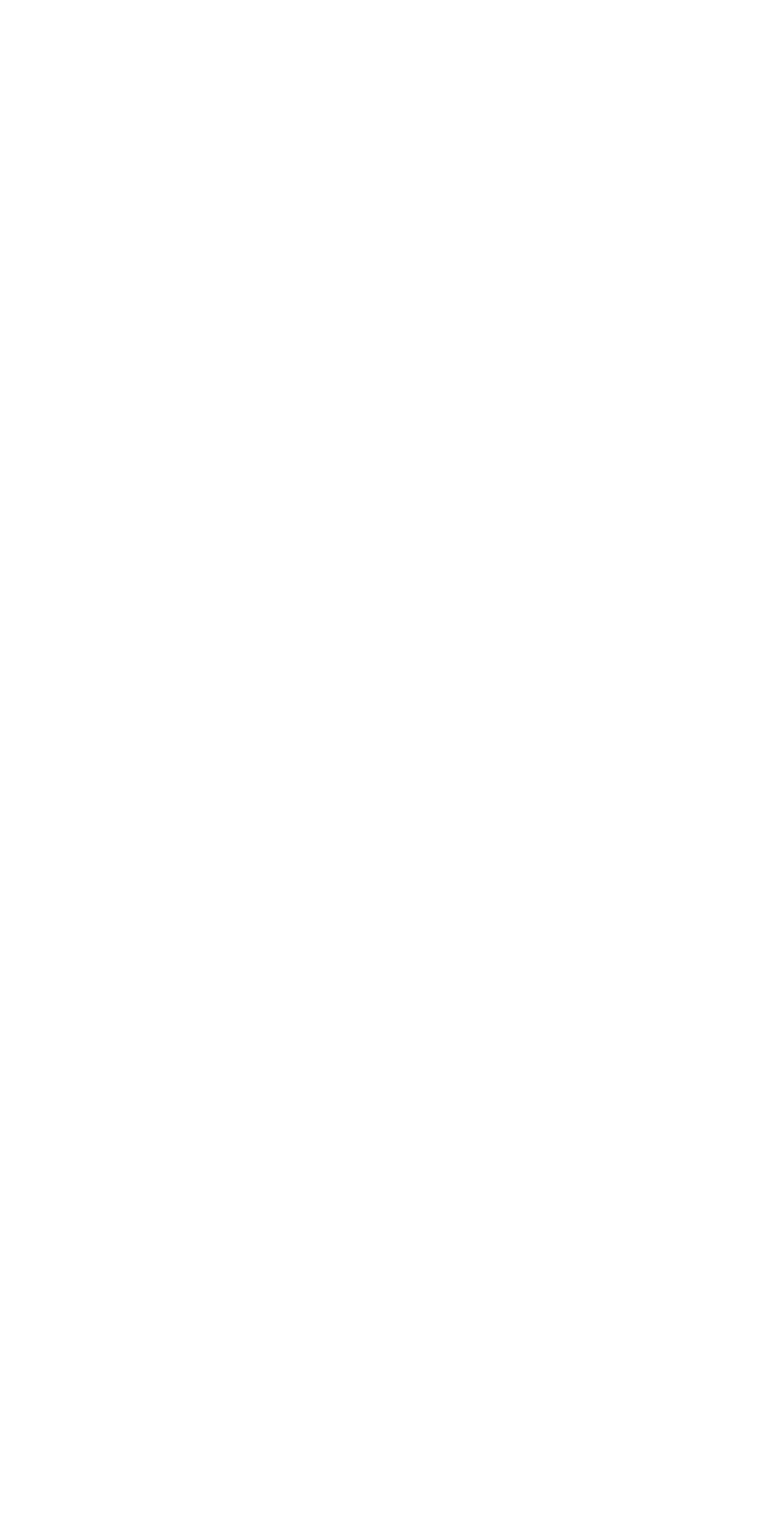
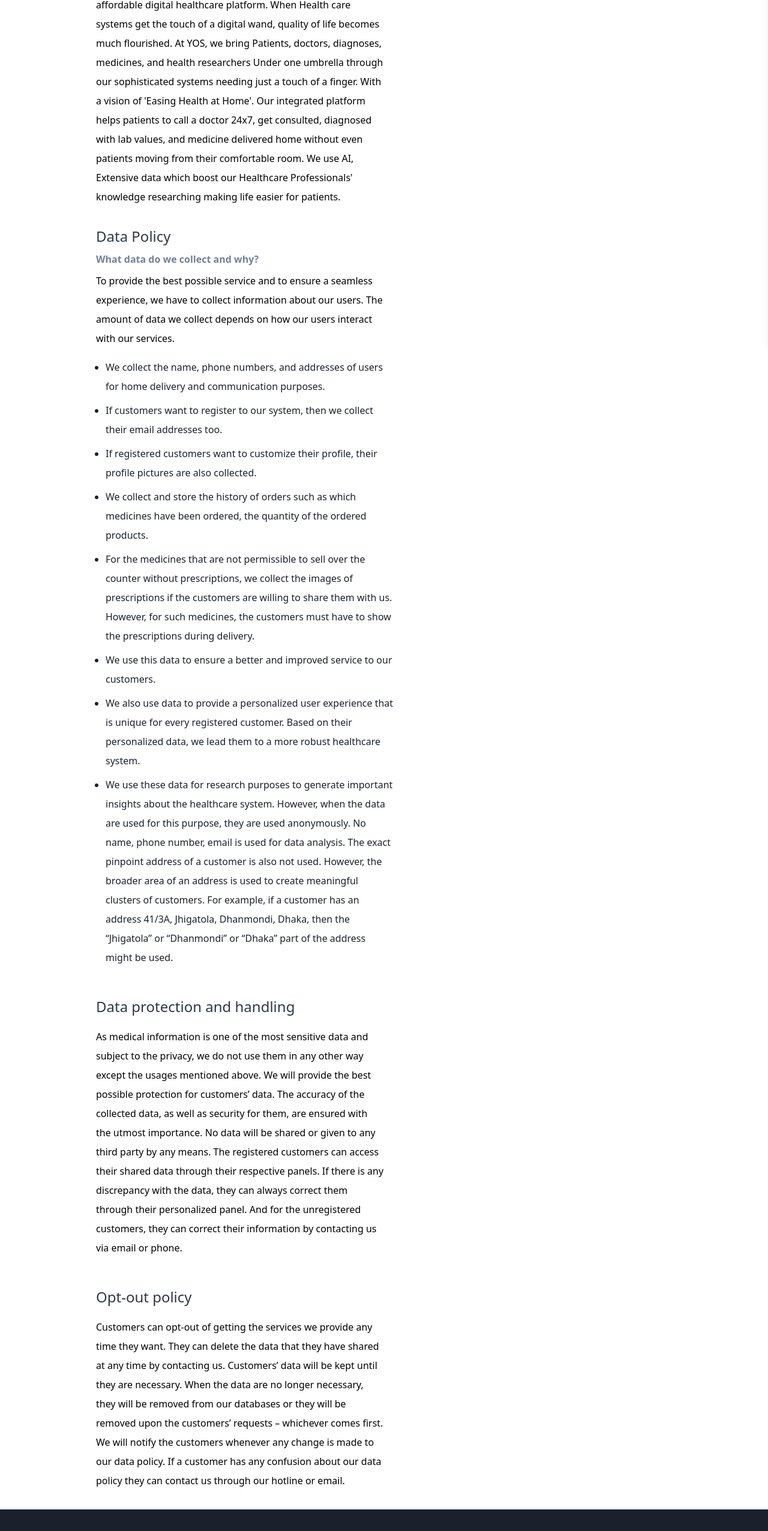
Before and after one commit to towfiqul-islam/yos-public-app, a React (Create React App) app in the folder client/: page /about-us in a window 1280 px wide. Shown: the part 226-2778 px from the top of the page at 60% size. Before the commit the page ends 800 px from the top, so only its background shows below. Built offline with nearby package versions, Linux system fonts and the light colour scheme.

Commit message:
footer and about us added

```diff
--- a/client/src/App.js
+++ b/client/src/App.js
@@ -9,6 +9,7 @@
 import OrderByPrescription from './components/OrderByPrescription';
 import OrderReview from './components/OrderReview';
 import MedicineDetails from './components/MedicineDetails';
+import AboutUs from './components/AboutUs';
 
 function App() {
   return (
@@ -29,6 +30,7 @@
               component={OrderByPrescription}
             />
             <Route exact path='/order-review' component={OrderReview} />
+            <Route exact path='/about-us' component={AboutUs} />
           </Switch>
         </Router>
       </AppState>
--- /dev/null
+++ b/client/src/components/AboutUs.js
@@ -0,0 +1,152 @@
+import React, {useContext} from 'react';
+import AppContext from '../context/appContext';
+import Footer from './Footer';
+
+import MobileSearchOverlay from './MobileSearchOverlay';
+
+import SecondaryNav from './SecondaryNav';
+const Home = () => {
+  const appContext = useContext(AppContext);
+  const {
+    isCartOpen,
+
+    isMobileSearchOpen,
+  } = appContext;
+
+  return (
+    <>
+      <div className={isMobileSearchOpen ? 'block sm:hidden' : 'hidden'}>
+        <MobileSearchOverlay />
+      </div>
+      <div className={isMobileSearchOpen ? 'hidden sm:block' : 'block'}>
+        <SecondaryNav />
+        <div
+          style={{
+            maxHeight: isCartOpen && '88vh',
+            overflowY: isCartOpen && 'hidden',
+          }}
+          className='sm:w-3/4 w-11/12 m-auto h-full'
+        >
+          <div className='mt-12'>
+            <h2 className='text-xl sm:text-2xl font-medium text-gray-800'>
+              Vision and Mission
+            </h2>
+            <p className='sm:w-1/2  leading-8 mt-4'>
+              YOS Health is founded with aspiring to be the world's best and
+              affordable digital healthcare platform. When Health care systems
+              get the touch of a digital wand, quality of life becomes much
+              flourished. At YOS, we bring Patients, doctors, diagnoses,
+              medicines, and health researchers Under one umbrella through our
+              sophisticated systems needing just a touch of a finger. With a
+              vision of 'Easing Health at Home'. Our integrated platform helps
+              patients to call a doctor 24x7, get consulted, diagnosed with lab
+              values, and medicine delivered home without even patients moving
+              from their comfortable room. We use AI, Extensive data which boost
+              our Healthcare Professionals' knowledge researching making life
+              easier for patients.
+            </p>
+          </div>
+          <div className='mt-8'>
+            <h2 className='text-xl sm:text-2xl font-medium text-gray-800'>
+              Data Policy
+            </h2>
+            <p className='font-semibold text-gray-600 mt-2'>
+              What data do we collect and why?
+            </p>
+            <p className='sm:w-1/2  leading-8 mt-2'>
+              To provide the best possible service and to ensure a seamless
+              experience, we have to collect information about our users. The
+              amount of data we collect depends on how our users interact with
+              our services.{' '}
+            </p>
+
+            <ul className='list-outside list-disc mt-4 sm:w-1/2  leading-8 ml-4'>
+              <li className='mt-2 text-gray-900'>
+                We collect the name, phone numbers, and addresses of users for
+                home delivery and communication purposes.
+              </li>
+              <li className='mt-2 text-gray-900'>
+                If customers want to register to our system, then we collect
+                their email addresses too.
+              </li>
+              <li className='mt-2 text-gray-900'>
+                If registered customers want to customize their profile, their
+                profile pictures are also collected.
+              </li>
+              <li className='mt-2 text-gray-900'>
+                We collect and store the history of orders such as which
+                medicines have been ordered, the quantity of the ordered
+                products.
+              </li>
+              <li className='mt-2 text-gray-900'>
+                For the medicines that are not permissible to sell over the
+                counter without prescriptions, we collect the images of
+                prescriptions if the customers are willing to share them with
+                us. However, for such medicines, the customers must have to show
+                the prescriptions during delivery.
+              </li>
+              <li className='mt-2 text-gray-900'>
+                We use this data to ensure a better and improved service to our
+                customers.
+              </li>
+              <li className='mt-2 text-gray-900'>
+                We also use data to provide a personalized user experience that
+                is unique for every registered customer. Based on their
+                personalized data, we lead them to a more robust healthcare
+                system.
+              </li>
+              <li className='mt-2 text-gray-900'>
+                We use these data for research purposes to generate important
+                insights about the healthcare system. However, when the data are
+                used for this purpose, they are used anonymously. No name, phone
+                number, email is used for data analysis. The exact pinpoint
+                address of a customer is also not used. However, the broader
+                area of an address is used to create meaningful clusters of
+                customers. For example, if a customer has an address 41/3A,
+                Jhigatola, Dhanmondi, Dhaka, then the “Jhigatola” or “Dhanmondi”
+                or “Dhaka” part of the address might be used.
+              </li>
+            </ul>
+          </div>
+          <div className='mt-12'>
+            <h2 className='text-xl sm:text-2xl font-medium text-gray-800'>
+              Data protection and handling
+            </h2>
+            <p className='sm:w-1/2  leading-8 mt-4'>
+              As medical information is one of the most sensitive data and
+              subject to the privacy, we do not use them in any other way except
+              the usages mentioned above. We will provide the best possible
+              protection for customers’ data. The accuracy of the collected
+              data, as well as security for them, are ensured with the utmost
+              importance. No data will be shared or given to any third party by
+              any means. The registered customers can access their shared data
+              through their respective panels. If there is any discrepancy with
+              the data, they can always correct them through their personalized
+              panel. And for the unregistered customers, they can correct their
+              information by contacting us via email or phone.
+            </p>
+          </div>
+          <div className='mt-12'>
+            <h2 className='text-xl sm:text-2xl font-medium text-gray-800'>
+              Opt-out policy
+            </h2>
+            <p className='sm:w-1/2  leading-8 mt-4'>
+              Customers can opt-out of getting the services we provide any time
+              they want. They can delete the data that they have shared at any
+              time by contacting us. Customers’ data will be kept until they are
+              necessary. When the data are no longer necessary, they will be
+              removed from our databases or they will be removed upon the
+              customers’ requests – whichever comes first. We will notify the
+              customers whenever any change is made to our data policy. If a
+              customer has any confusion about our data policy they can contact
+              us through our hotline or email.
+            </p>
+          </div>
+        </div>
+        <Footer />
+      </div>
+    </>
+  );
+};
+
+export default Home;
--- /dev/null
+++ b/client/src/components/Footer.js
@@ -0,0 +1,39 @@
+import React from 'react';
+import {Link} from 'react-router-dom';
+
+const Footer = () => {
+  return (
+    <footer className='py-4  bg-gray-900 text-gray-100 mt-8'>
+      <div className='flex justify-center'>
+        <ul className='flex flex-wrap justify-center py-4 text-sm sm:text-base'>
+          <li className='mr-8 sm:mr-12 mb-4 sm:mb-0'>
+            <Link to='/about-us'>About us</Link>
+          </li>
+          <li className='mr-8 sm:mr-12  mb-4 sm:mb-0'>
+            <Link to='/about-us'>Privacy policy</Link>
+          </li>
+          <li className=''>
+            <Link to='/about-us'>Terms & Conditions</Link>
+          </li>
+        </ul>
+      </div>
+      <p className='text-center sm:pt-4 pb-8'>
+        Contact:{' '}
+        <span
+          onClick={() => {
+            window.location.href =
+              'mailto:support@yos.com.bd?subject=Subject&body=message%20goes%20here';
+          }}
+          className='text-yellow-400 font-medium border-b border-yellow-400 cursor-pointer'
+        >
+          support@yos.com.bd
+        </span>
+      </p>
+      <p className='text-center border-t border-gray-700 pt-4'>
+        Copyright &#169; {new Date().getFullYear()} yos.com.bd
+      </p>
+    </footer>
+  );
+};
+
+export default Footer;
--- a/client/src/components/MedicineDetails.js
+++ b/client/src/components/MedicineDetails.js
@@ -10,6 +10,7 @@
   checkCarts,
   onAddToCart,
 } from '../utils';
+import Footer from './Footer';
 
 const MedicineDetails = () => {
   const {id} = useParams();
@@ -196,6 +197,7 @@
           </div>
         </div>
       </div>
+      <Footer />
     </>
   );
 };
--- a/client/src/components/OrderByPrescription.js
+++ b/client/src/components/OrderByPrescription.js
@@ -7,6 +7,7 @@
 import MobileSearchOverlay from './MobileSearchOverlay';
 
 import SecondaryNav from './SecondaryNav';
+import Footer from './Footer';
 
 const OrderByPrescription = () => {
   const appContext = useContext(AppContext);
@@ -274,6 +275,7 @@
           </div>
         </div>
       </div>
+      <Footer />
     </>
   );
 };
--- a/client/src/components/OrderDetails.js
+++ b/client/src/components/OrderDetails.js
@@ -8,6 +8,7 @@
 
 import SecondaryNav from './SecondaryNav';
 import {discount} from '../utils';
+import Footer from './Footer';
 
 const OrderDetails = () => {
   const appContext = useContext(AppContext);
@@ -315,6 +316,7 @@
           </div>
         </div>
       </div>
+      <Footer />
     </>
   );
   // }
--- a/client/src/components/OrderReview.js
+++ b/client/src/components/OrderReview.js
@@ -6,6 +6,7 @@
 import SecondaryNav from './SecondaryNav';
 import axios from 'axios';
 import Loading from './Loading';
+import Footer from './Footer';
 
 const OrderReview = () => {
   const appContext = useContext(AppContext);
@@ -246,6 +247,7 @@
           </div>
         )}
       </div>
+      <Footer />
     </>
   );
 };
--- a/client/src/components/home/Home.js
+++ b/client/src/components/home/Home.js
@@ -1,5 +1,6 @@
 import React, {useContext} from 'react';
 import AppContext from '../../context/appContext';
+import Footer from '../Footer';
 
 import MobileSearchOverlay from '../MobileSearchOverlay';
 
@@ -57,6 +58,7 @@
           <MobileServices />
           <Services />
         </div>
+        <Footer />
       </div>
     </>
   );
```
Also changed, not shown: 1 other file (tests, documents, lock files or other folders).
